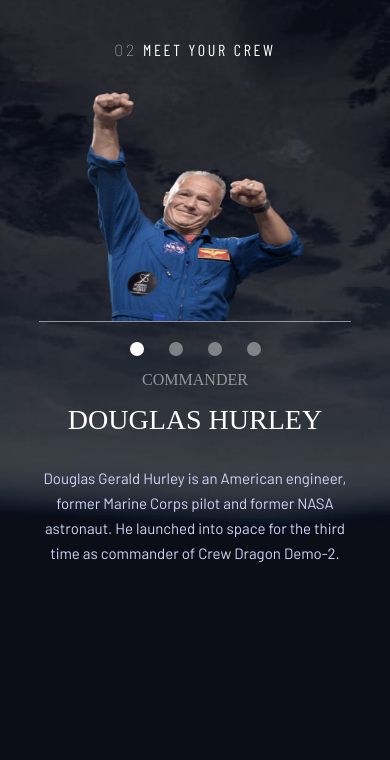
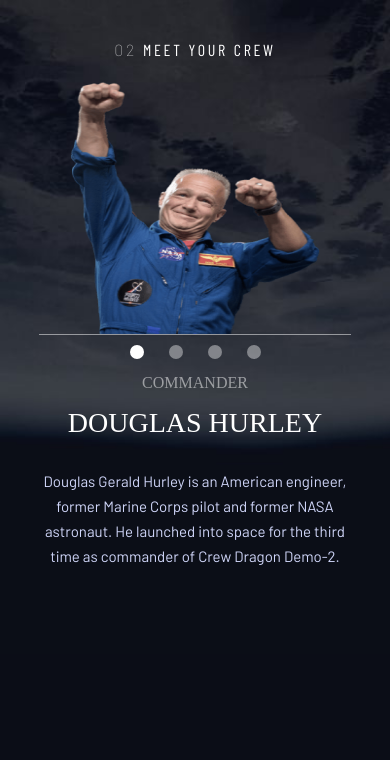
Before and after one commit to Enzomf/space-tourism-web, a plain HTML site: page crew.html in a window 390 px wide. Shown: the part 84-844 px from the top of the page. Drawn offline with nearby package versions, Linux system fonts and the light colour scheme; a web font is replaced by a local one.

Commit message:
Add files via upload

```diff
--- a/css/estilo.css
+++ b/css/estilo.css
@@ -336,7 +336,7 @@
 
     body#crew {
         width: 100%;
-        height: 100vh;
+        height: auto;
         background-image: url('../assets/crew/background-crew-mobile.jpg');
         background-repeat: no-repeat;
         background-size: cover;
@@ -347,15 +347,15 @@
 
     #crew #img {
         border-bottom: rgba(255, 255, 255, 0.5) solid 1px;
-        margin: 20px 0;
-        height:230px;
+        margin: 10px 0;
+        height:30vh;
         display: flex;
         justify-content: bottom;
-        ;
+
     }
 
     #crew #img img {
-        width: 70%;
+        width: 80%;
         margin: 0 auto;
 
     }
```
